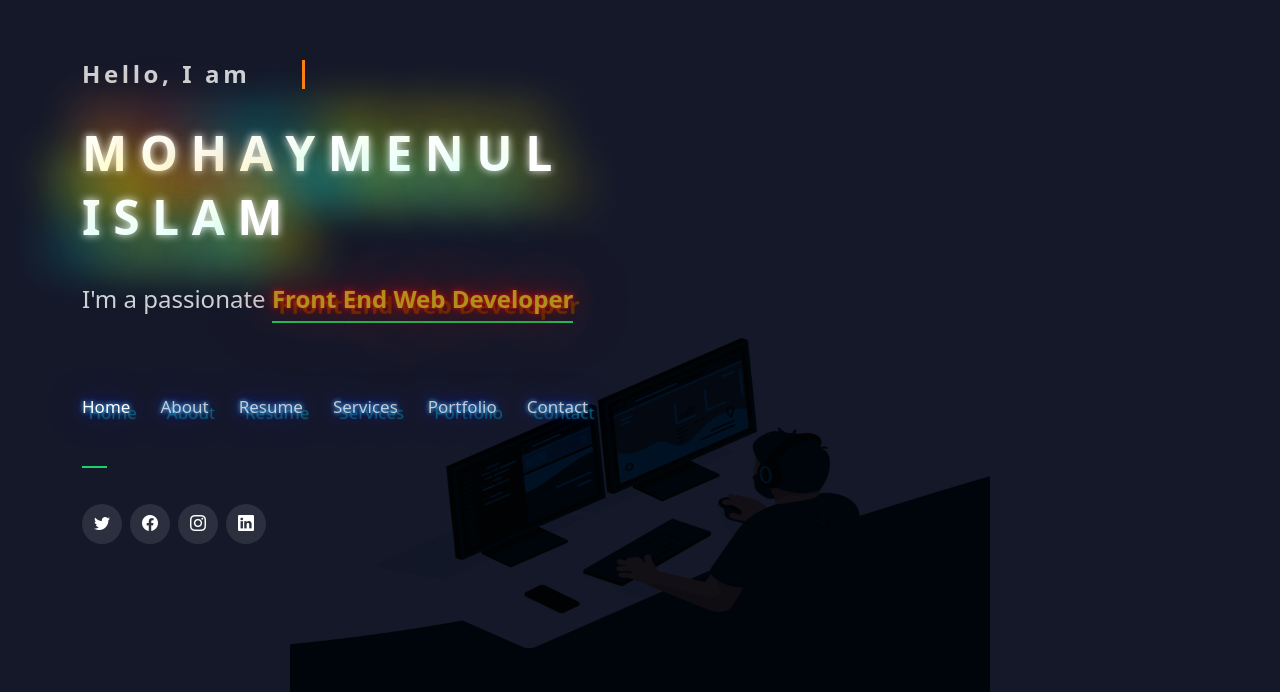
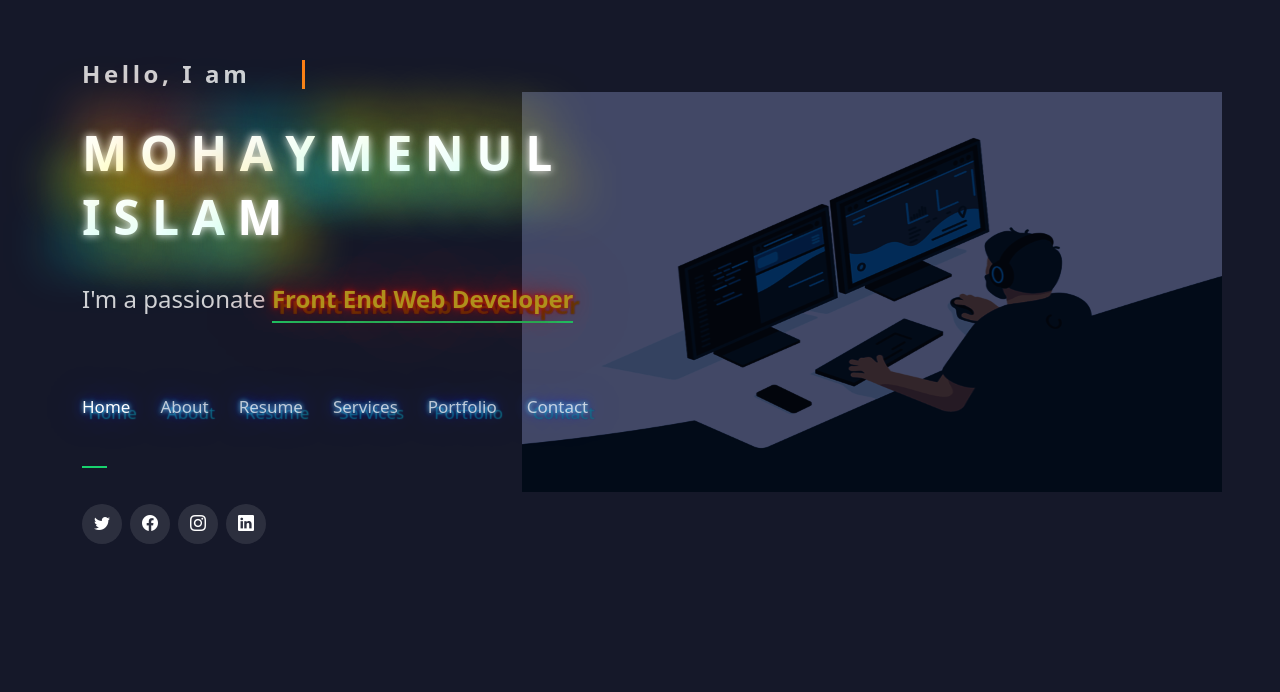
Before and after one commit to nayem567/portfolio, a plain HTML site: page index.html in a window 1280 px wide. Shown: the part 108-800 px from the top of the page. Drawn offline with Linux system fonts and the light colour scheme.

Commit message:
Update style.css

```diff
--- a/assets/css/style.css
+++ b/assets/css/style.css
@@ -21,11 +21,13 @@ body::before {
   z-index: -1;
   background-size: 700px 50%;
   background-position: 90% center;
+
 }
 
 @media (min-width: 1024px) {
   body::before {
     background-attachment: fixed;
+    background-blend-mode: soft-light;
   }
 }
 
@@ -458,10 +460,7 @@ h6 {
   z-index: 1;
 }
 
-  body::before {
-    background-position: bottom;
-    background-blend-mode: multiply;
-  }
+
 }
 
 #contact .container {
@@ -552,6 +551,10 @@ section .container {
 @media (max-width:767px){
   section.section-show {
     padding-bottom: 0;
+  }
+  body::before {
+    background-position: bottom;
+    background-blend-mode: multiply;
   }
 }
 
```
